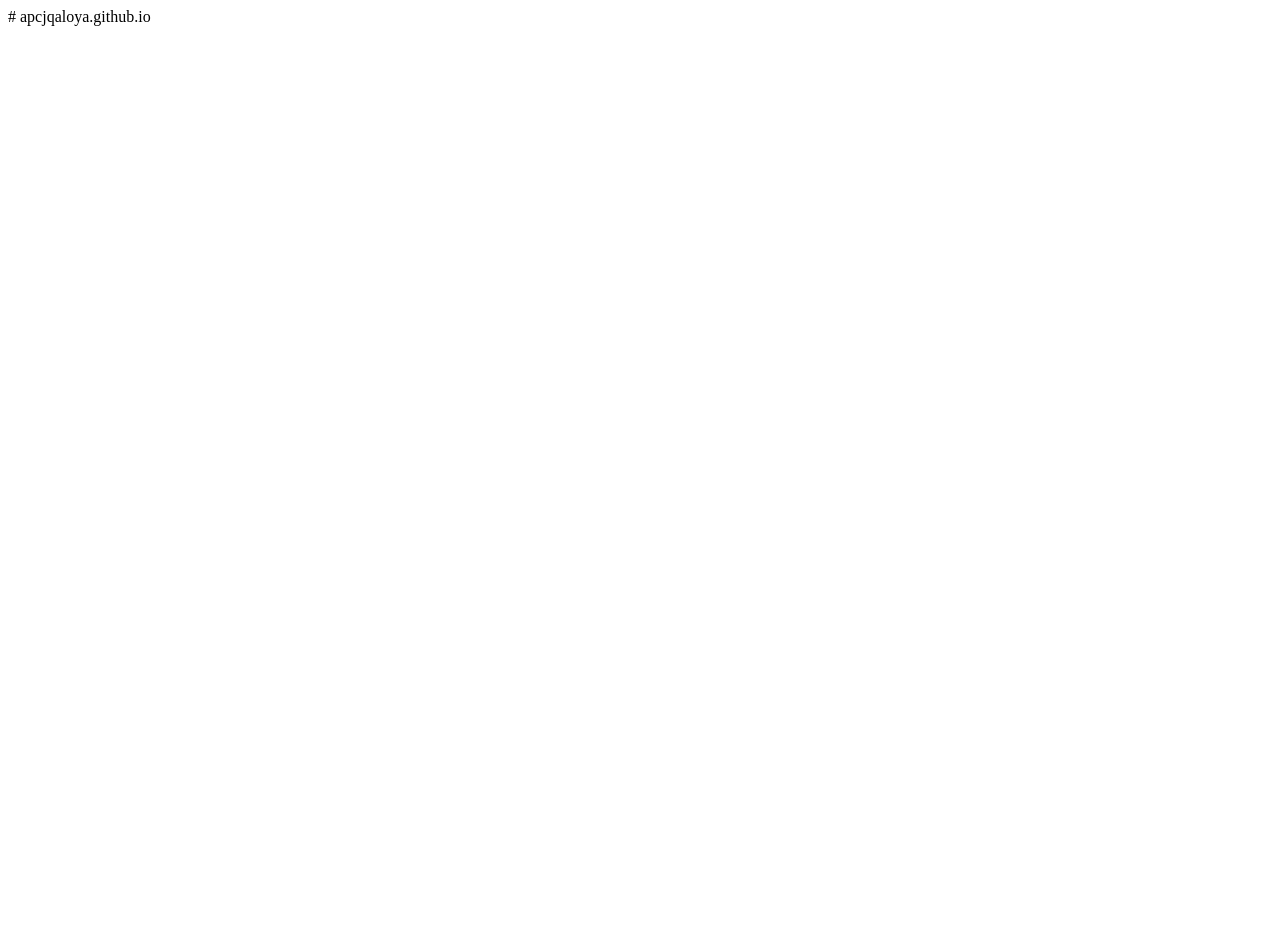
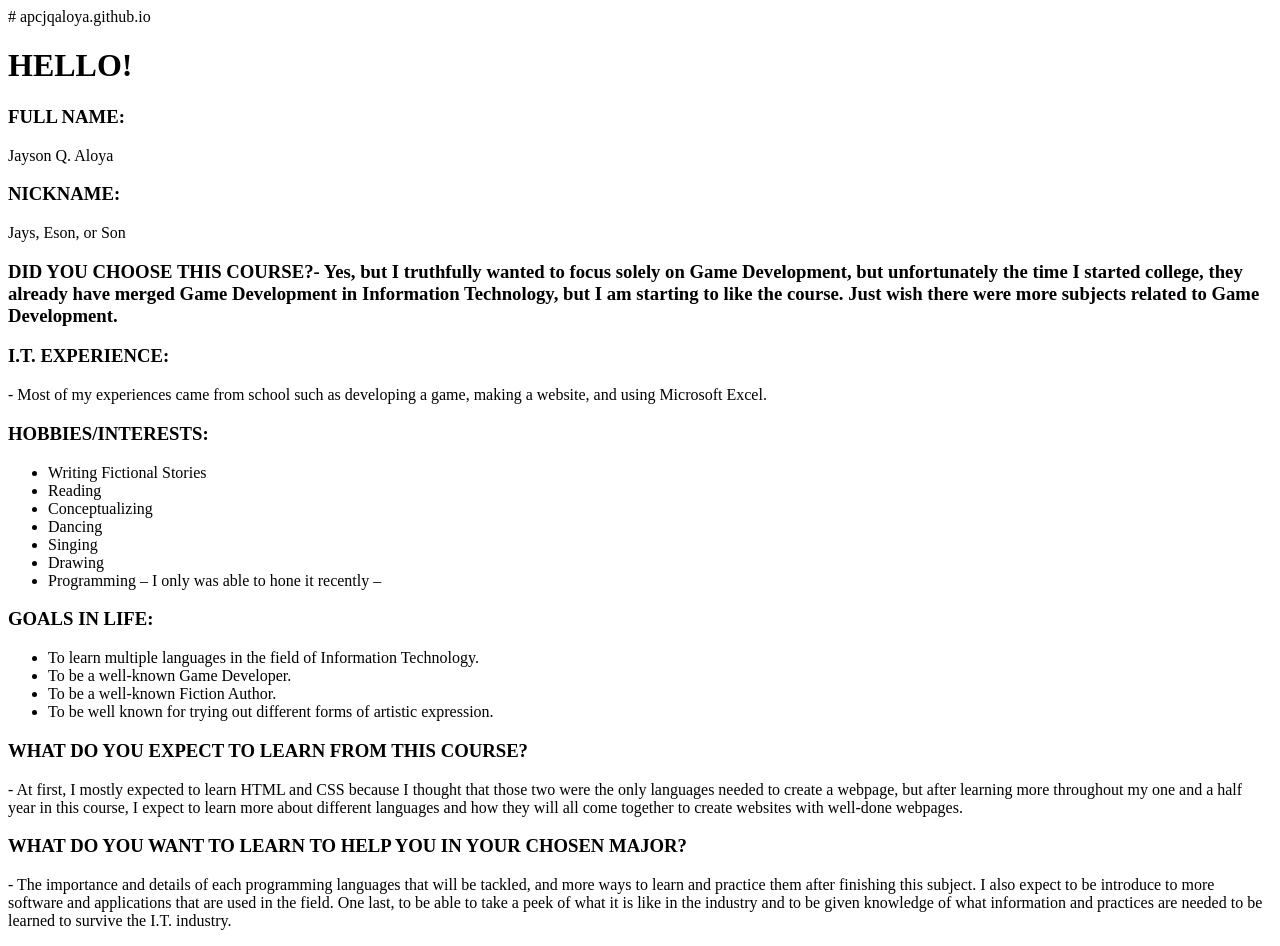
Before and after one commit to apcjqaloya/apcjqaloya.github.io, a plain HTML site: page index.html in a window 1280 px wide. Before the commit the page ends 800 px from the top, so only its background shows below. Drawn offline with Linux system fonts and the light colour scheme.

Commit message:
Update index.html

```diff
--- a/index.html
+++ b/index.html
@@ -1 +1,43 @@
 # apcjqaloya.github.io
+<!DOCTYPE html>
+<html>
+  <body>
+
+<h1>HELLO!</h1>
+
+<h3>FULL NAME:</h3> <p>Jayson Q. Aloya</p>
+<h3>NICKNAME:</h3> <p>Jays, Eson, or Son</p>
+
+<h3>DID YOU CHOOSE THIS COURSE?</h3?
+<p>- Yes, but I truthfully wanted to focus solely on Game Development, but unfortunately the time I started college, they already have merged Game Development in Information Technology, but I am starting to like the course. Just wish there were more subjects related to Game Development.</p>
+
+<h3>I.T. EXPERIENCE:</h3>
+<p>- Most of my experiences came from school such as developing a game, making a website, and using Microsoft Excel.</p>
+
+<h3>HOBBIES/INTERESTS:</h3>
+<ul>
+  <li> Writing Fictional Stories </li>
+  <li> Reading </li>
+  <li> Conceptualizing </li>
+  <li> Dancing </li>
+  <li> Singing </li>
+  <li> Drawing </li>
+  <li> Programming – I only was able to hone it recently – </li>
+</ul>
+
+<h3> GOALS IN LIFE: </h3>
+<ul>
+  <li> To learn multiple languages in the field of Information Technology. </li>
+  <li> To be a well-known Game Developer. </li>
+  <li> To be a well-known Fiction Author. </li>
+  <li> To be well known for trying out different forms of artistic expression. </li>
+</ul>
+
+<h3> WHAT DO YOU EXPECT TO LEARN FROM THIS COURSE? </h3>
+<p>- At first, I mostly expected to learn HTML and CSS because I thought that those two were the only languages needed to create a webpage, but after learning more throughout my one and a half year in this course, I expect to learn more about different languages and how they will all come together to create websites with well-done webpages.</p>
+
+<h3> WHAT DO YOU WANT TO LEARN TO HELP YOU IN YOUR CHOSEN MAJOR? </h3>
+<p>- The importance and details of each programming languages that will be tackled, and more ways to learn and practice them after finishing this subject. I also expect to be introduce to more software and applications that are used in the field. One last, to be able to take a peek of what it is like in the industry and to be given knowledge of what information and practices are needed to be learned to survive the I.T. industry. </p>
+
+  </body>
+</html>
```
